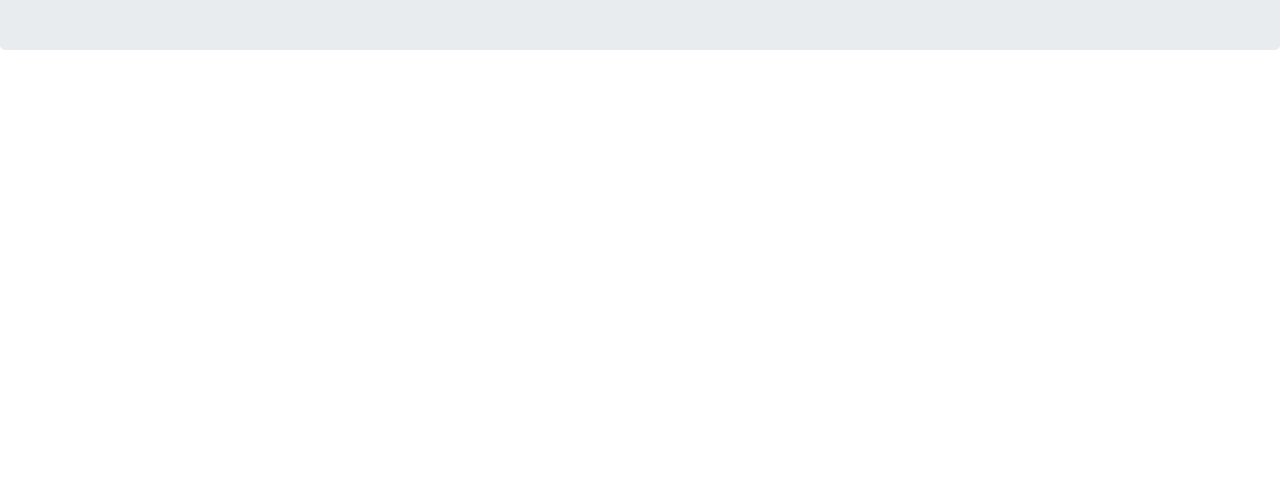
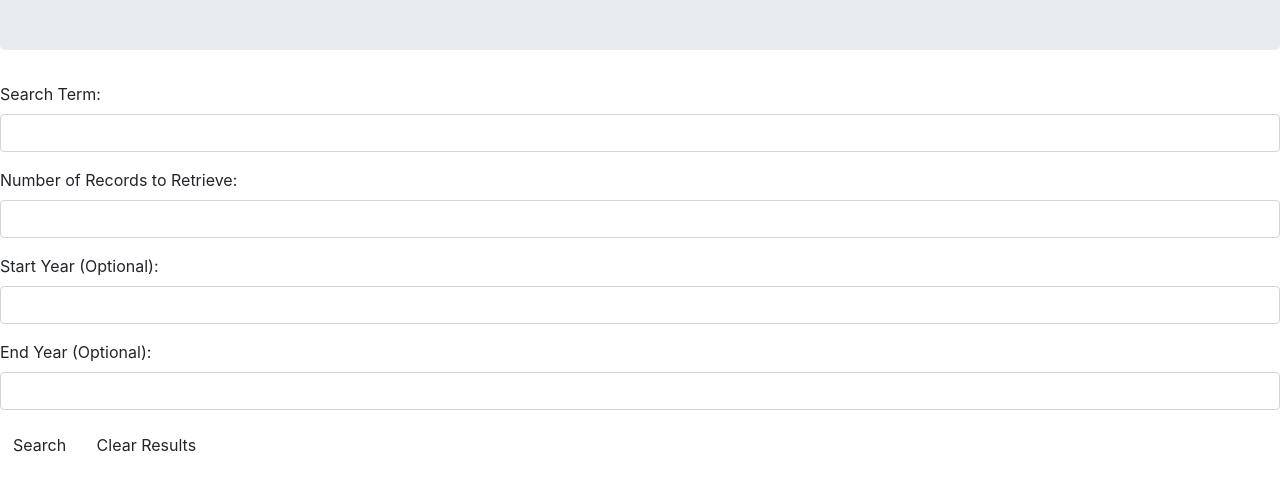
Before and after one commit to maria-helbling/news-search, a plain HTML site: page index.html in a window 1280 px wide. Shown: the part 153-644 px from the top of the page. Drawn offline with nearby package versions, Linux system fonts and the light colour scheme.

Commit message:
input form completed

```diff
--- a/index.html
+++ b/index.html
@@ -15,6 +15,43 @@
 
     </div>
 
+    <div class="panel-body">
+
+        <!-- create an HTML Form for the inputs-->
+        <form >
+
+
+          <div class="form-group">
+            <label for="search">Search Term:</label>
+            <input type="text" class="form-control" id="search-term">
+          </div>
+
+
+          <div class="form-group">
+            <label for="pwd">Number of Records to Retrieve:</label>
+            <input type="text" class="form-control" id="record-num">
+
+          </div>
+
+
+          <div class="form-group">
+            <label for="start-year">Start Year (Optional):</label>
+            <input type="text" class="form-control" id="start-year">
+          </div>
+
+
+          <div class="form-group">
+            <label for="end-year">End Year (Optional):</label>
+            <input type="text" class="form-control" id="end-year">
+          </div>
+
+
+          <button type="submit" class="btn btn-default" id="search-button"> Search</button>
+          <button type="button" class="btn btn-default" id="clear-button"> Clear Results</button>
+
+        </form>
+      </div>
+
     <script src="https://cdnjs.cloudflare.com/ajax/libs/jquery/3.2.1/jquery.min.js"></script>
     <script src="script.js"></script>
 </body>
```
